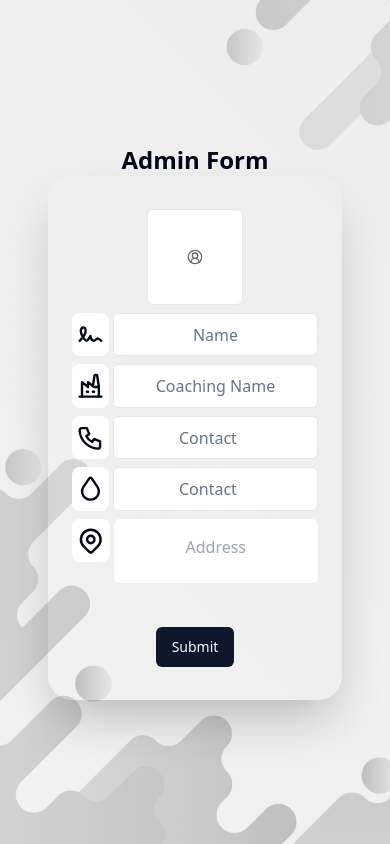
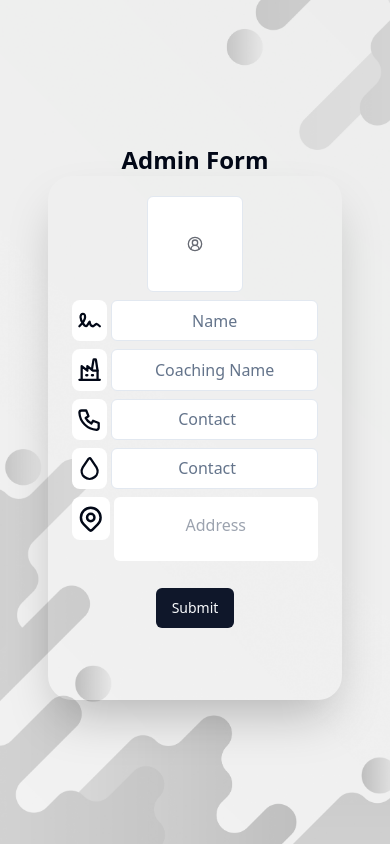
Before and after one commit to kamrul0031/tutor-frontend, a Next.js app: page /adminform in a window 390 px wide. Built offline with nearby package versions, Linux system fonts and the light colour scheme.

Commit message:
again responsive set for r1 phones

```diff
--- a/src/app/adminform/page.js
+++ b/src/app/adminform/page.js
@@ -13,7 +13,7 @@ export default function AdminForm() {
       {/* <BgImgComp /> */}
       <div className=" p-12 h-screen flex flex-col items-center justify-center">
         <h1 className="text-2xl font-bold">Admin Form</h1>
-        <div className="min-h-[70%]       w-full flex gap-2 flex-col justify-center items-center py-5 px-6 rounded-3xl relative bg-red-00 shadow-2xl">
+        <div className="min-h-[70%]       w-full flex gap-2 flex-col justify-end items-center py-5 px-6 rounded-3xl relative bg-red-00 shadow-2xl">
           <ImagePicker />
           <div className="flex gap-1 h-[9%] w-full ">
             <IconSignature className="bg-white w-auto h-auto  rounded-lg p-1" size={30}/>
@@ -54,7 +54,7 @@ export default function AdminForm() {
             className=" resize-none w-full h-16 placeholder:relative placeholder:top-4 placeholder:text-center  capitalize rounded-md"
             />
           </div>
-          <div className="h-[20%] w-full flex justify-center items-end">
+          <div className="h-[20%] mt-10 w-full flex justify-center">
             <Button>Submit</Button>
           </div>
         </div>
```
